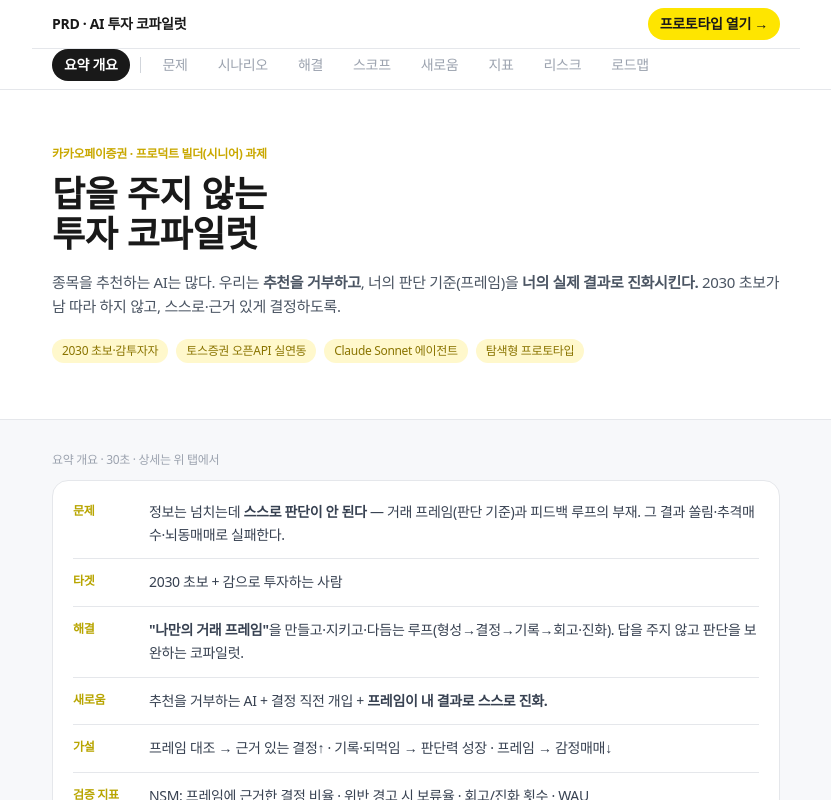
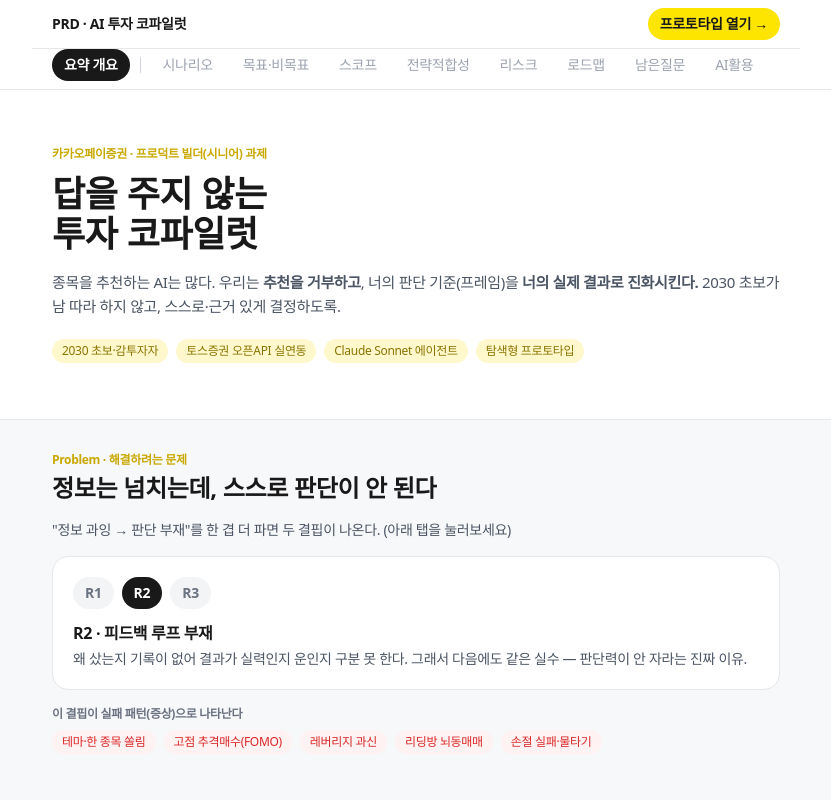
Before and after one commit to lenell0912/roen-assignment, a Next.js app: page /prd in a window 1280 px wide. Shown: the top 800 px of the page, without its empty margins (224-1055 px from the left). Built offline with nearby package versions, Linux system fonts and the light colour scheme.

Commit message:
fix(prd): 요약 개요 = 핵심 PRD 섹션(문제·타겟·해결·새로움·가설·차별화), 상세 탭 = 부록(시나리오·목표·스코프·전략·리스크·로드맵·질문·AI활용)
Co-Authored-By: Claude Opus 4.8 <noreply@anthropic.com>

```diff
--- a/src/app/prd/page.tsx
+++ b/src/app/prd/page.tsx
@@ -29,20 +29,22 @@ export default function PRD() {
       <TopBar mode={mode} onSummary={goSummary} onSection={goSection} />
       <Hero />
       {mode === 'summary' ? (
-        <div className="max-w-3xl mx-auto px-5 pb-24">
-          <Summary onDetail={() => goSection('problem')} />
-        </div>
-      ) : (
+        // 요약 개요 = 핵심 PRD (과제 필수 + 테제). 1~2장 분량.
         <div className="max-w-3xl mx-auto px-5 pb-24 space-y-14 pt-8">
           <Problem />
           <Target />
-          <Scenario />
-          <Goals />
           <Solution />
-          <MvpScope />
           <Novelty />
           <Hypotheses />
           <Differentiation />
+          <FooterCTA />
+        </div>
+      ) : (
+        // 상세 = 부록(더 깊은 근거). 탭으로 진입.
+        <div className="max-w-3xl mx-auto px-5 pb-24 space-y-14 pt-8">
+          <Scenario />
+          <Goals />
+          <MvpScope />
           <StrategicFit />
           <Risks />
           <Roadmap />
@@ -57,14 +59,14 @@ export default function PRD() {
 
 function TopBar({ mode, onSummary, onSection }: { mode: 'summary' | 'detail'; onSummary: () => void; onSection: (id: string) => void }) {
   const sections: [string, string][] = [
-    ['문제', 'problem'],
     ['시나리오', 'scenario'],
-    ['해결', 'solution'],
+    ['목표·비목표', 'goals'],
     ['스코프', 'scope'],
-    ['새로움', 'novelty'],
-    ['지표', 'hypo'],
+    ['전략적합성', 'fit'],
     ['리스크', 'risk'],
     ['로드맵', 'roadmap'],
+    ['남은질문', 'open'],
+    ['AI활용', 'ai'],
   ]
   return (
     <div className="sticky top-0 z-20 bg-white/95 backdrop-blur border-b">
@@ -405,7 +407,7 @@ function Roadmap() {
 function AiUsage() {
   return (
     <section className="space-y-4">
-      <H2 kicker="How we used AI · AI 활용" title="AI로 어떻게 만들었나" />
+      <H2 id="ai" kicker="How we used AI · AI 활용" title="AI로 어떻게 만들었나" />
       <Card>
         <ul className="text-sm text-gray-600 space-y-1.5 list-disc ml-4">
           <li>
@@ -461,7 +463,7 @@ function Scenario() {
 function Goals() {
   return (
     <section className="space-y-4">
-      <H2 kicker="Goals & Non-goals · 목표와 비목표" title="무엇을 하고, 무엇을 안 하나" />
+      <H2 id="goals" kicker="Goals & Non-goals · 목표와 비목표" title="무엇을 하고, 무엇을 안 하나" />
       <div className="grid md:grid-cols-2 gap-3">
         <Card className="border-emerald-200">
           <div className="font-bold text-emerald-700">목표 (Goals)</div>
@@ -517,7 +519,7 @@ function MvpScope() {
 function StrategicFit() {
   return (
     <section className="space-y-4">
-      <H2 kicker="Strategic Fit · 전략적 적합성" title="왜 카카오페이증권이 이걸 해야 하나" />
+      <H2 id="fit" kicker="Strategic Fit · 전략적 적합성" title="왜 카카오페이증권이 이걸 해야 하나" />
       <div className="grid md:grid-cols-2 gap-3">
         {[
           ['리텐션 해자', '프레임·판단 기록이 쌓일수록 개인화가 깊어지고 이탈 비용이 커진다.'],
@@ -568,7 +570,7 @@ function Risks() {
 function OpenQuestions() {
   return (
     <section className="space-y-4">
-      <H2 kicker="Open Questions · 남은 결정" title="아직 열려 있는 질문들" />
+      <H2 id="open" kicker="Open Questions · 남은 결정" title="아직 열려 있는 질문들" />
       <Card>
         <ul className="text-sm text-gray-600 space-y-1.5 list-disc ml-4">
           <li>개인 표본이 적을 때 프레임 진화의 과최적화를 어떻게 방지할까? (다종목·다구간 검증)</li>
```
Also changed, not shown: 1 other file (tests, documents, lock files or other folders).
